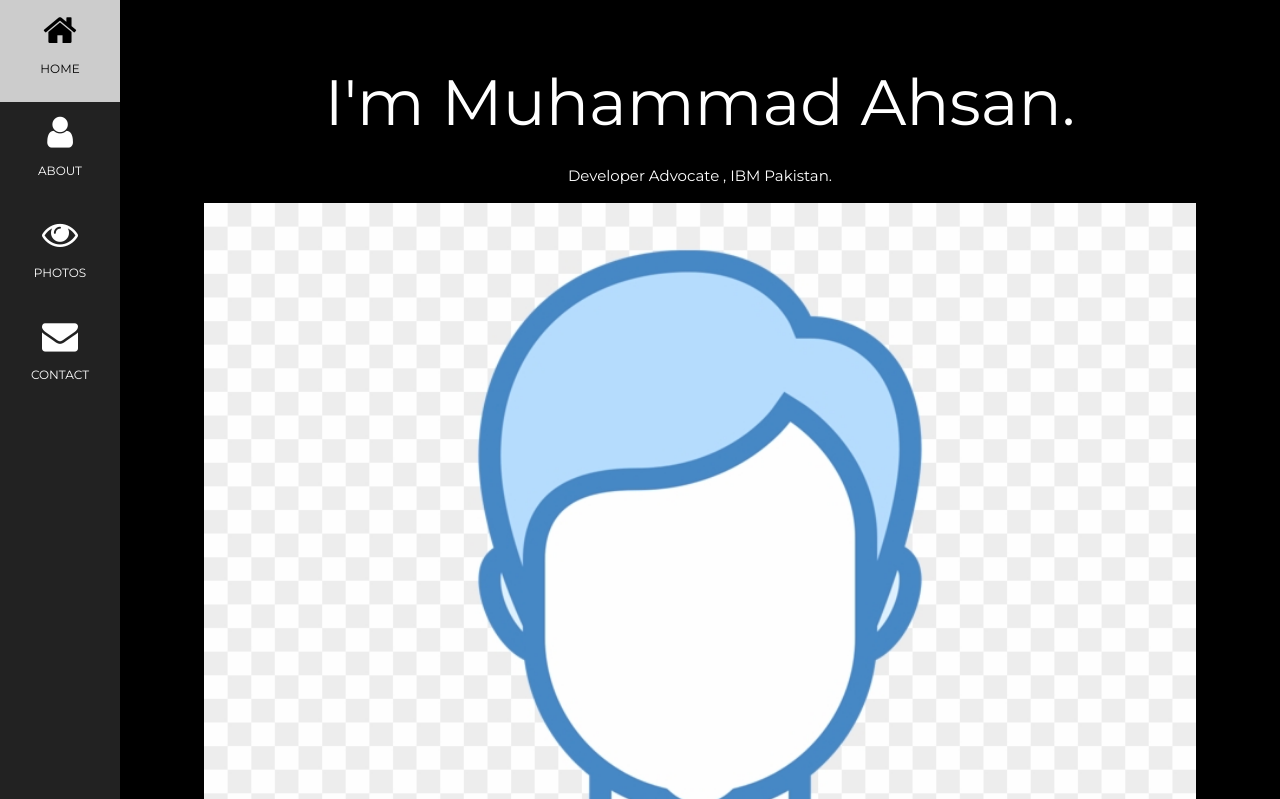
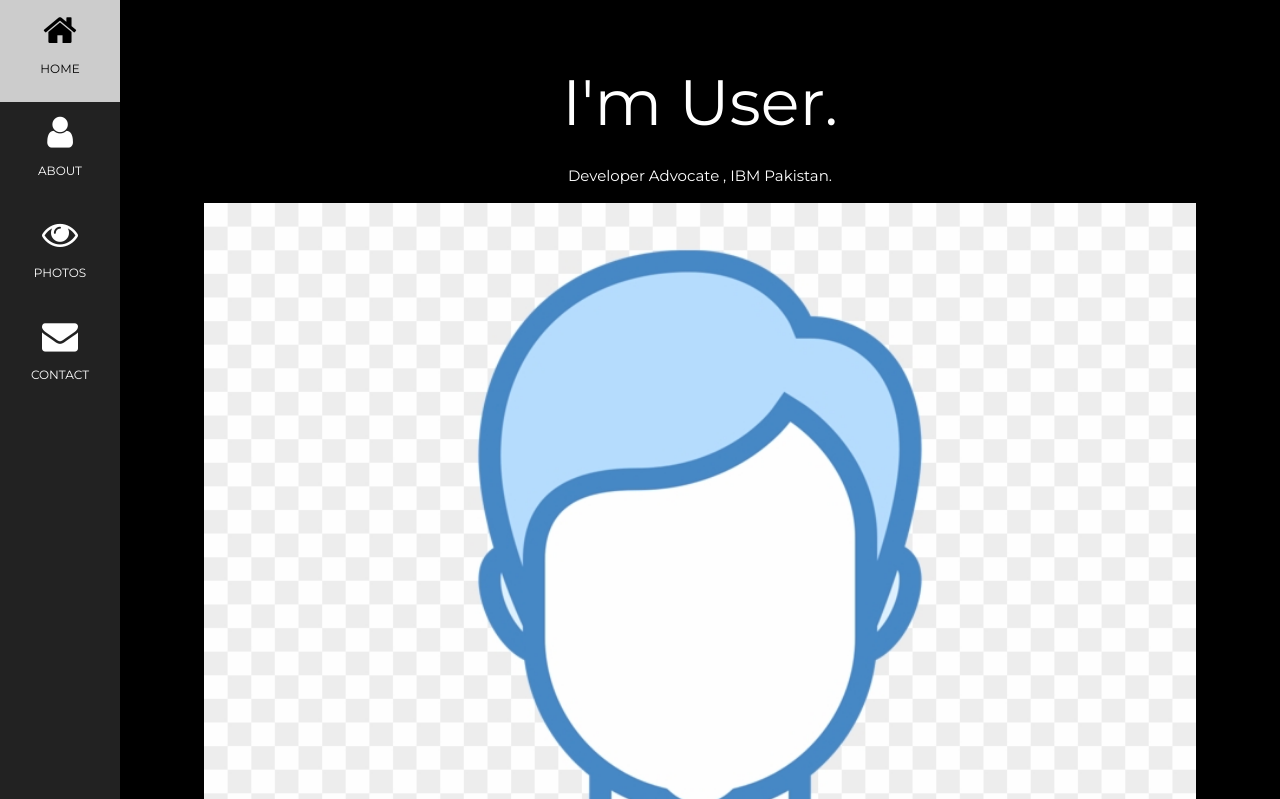
Before and after one commit to mahsankhaan/app-modernization-using-IBM-toolchain, a PHP site: page / in a window 1280 px wide. Shown: the top 799 px of the page. Run offline with PHP 8.4, Linux system fonts and the light colour scheme.

Commit message:
Update index.php

```diff
--- a/index.php
+++ b/index.php
@@ -53,7 +53,7 @@ body, h1,h2,h3,h4,h5,h6 {font-family: "Montserrat", sans-serif}
 <div class="w3-padding-large" id="main">
   <!-- Header/Home -->
   <header class="w3-container w3-padding-32 w3-center w3-black" id="home">
-    <h1 class="w3-jumbo"><span class="w3-hide-small">I'm</span> Muhammad Ahsan.</h1>
+    <h1 class="w3-jumbo"><span class="w3-hide-small">I'm</span> User.</h1>
     <p>Developer Advocate , IBM Pakistan.</p>
     <img src="/user.png" alt="boy" class="w3-image" width="992" height="1108">
   </header>
```
